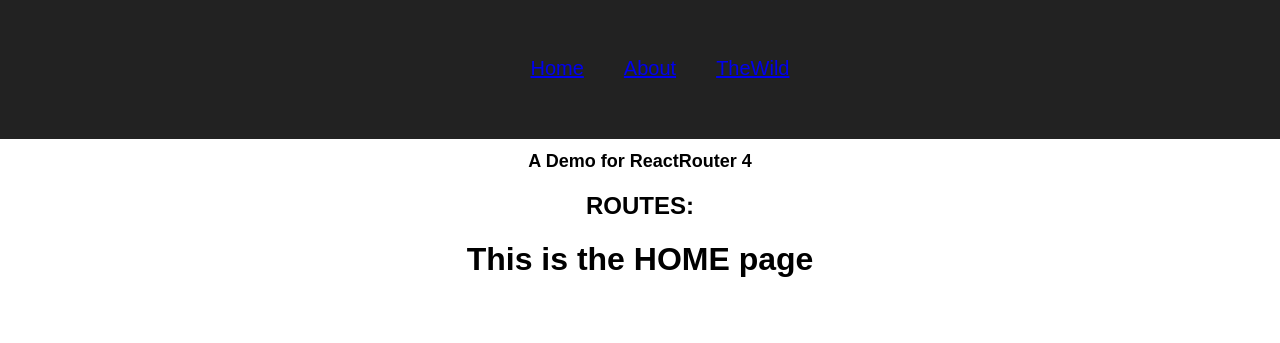
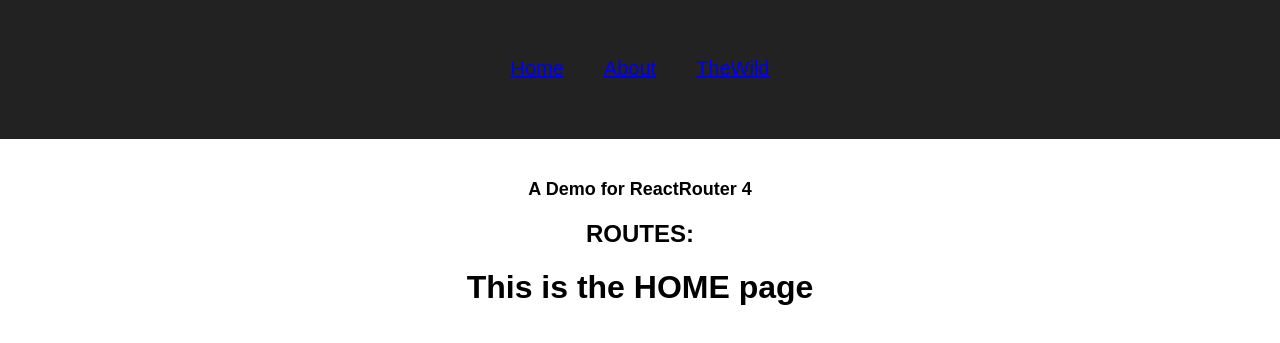
Before and after one commit to kswhyte/react-router-4-animals, a React app: page / in a window 1280 px wide. Shown: the part 151-494 px from the top of the page. Built offline with nearby package versions, Linux system fonts and the light colour scheme.

Commit message:
More styling

```diff
--- a/src/App.css
+++ b/src/App.css
@@ -18,6 +18,10 @@
   font-size: 1.5em;
 }
 
+.main-wrapper {
+  margin: 40px;
+}
+
 .App-intro {
   font-size: large;
 }
@@ -25,6 +29,10 @@
 a {
   font-size: 20px;
   margin: 20px;
+}
+
+ul {
+  padding: 0;
 }
 
 li {
--- a/src/components/Main.js
+++ b/src/components/Main.js
@@ -8,7 +8,7 @@ import TheWild from './TheWild.js'
 class Main extends Component {
   render() {
     return (
-      <div>
+      <div className="main-wrapper">
         <h1 className="App-intro">A Demo for ReactRouter 4</h1>
         <h2>ROUTES:</h2>
         <Switch>
```
